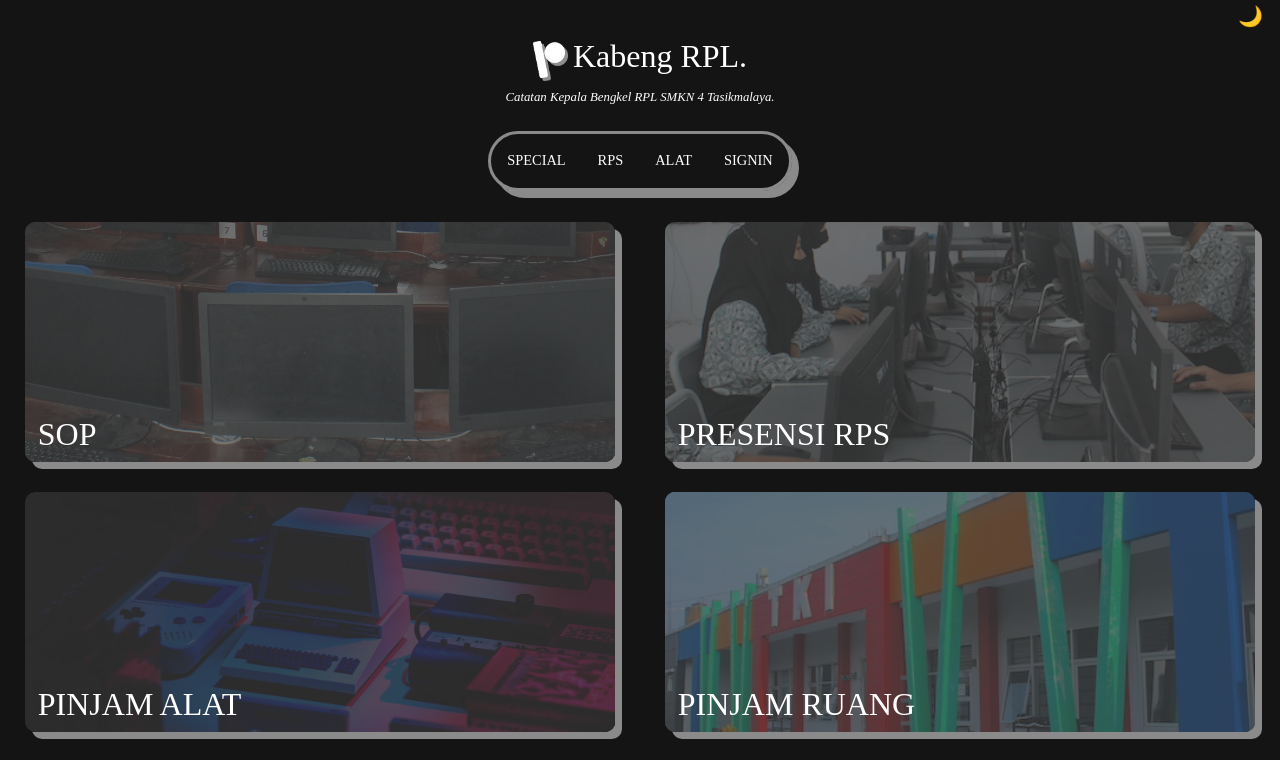
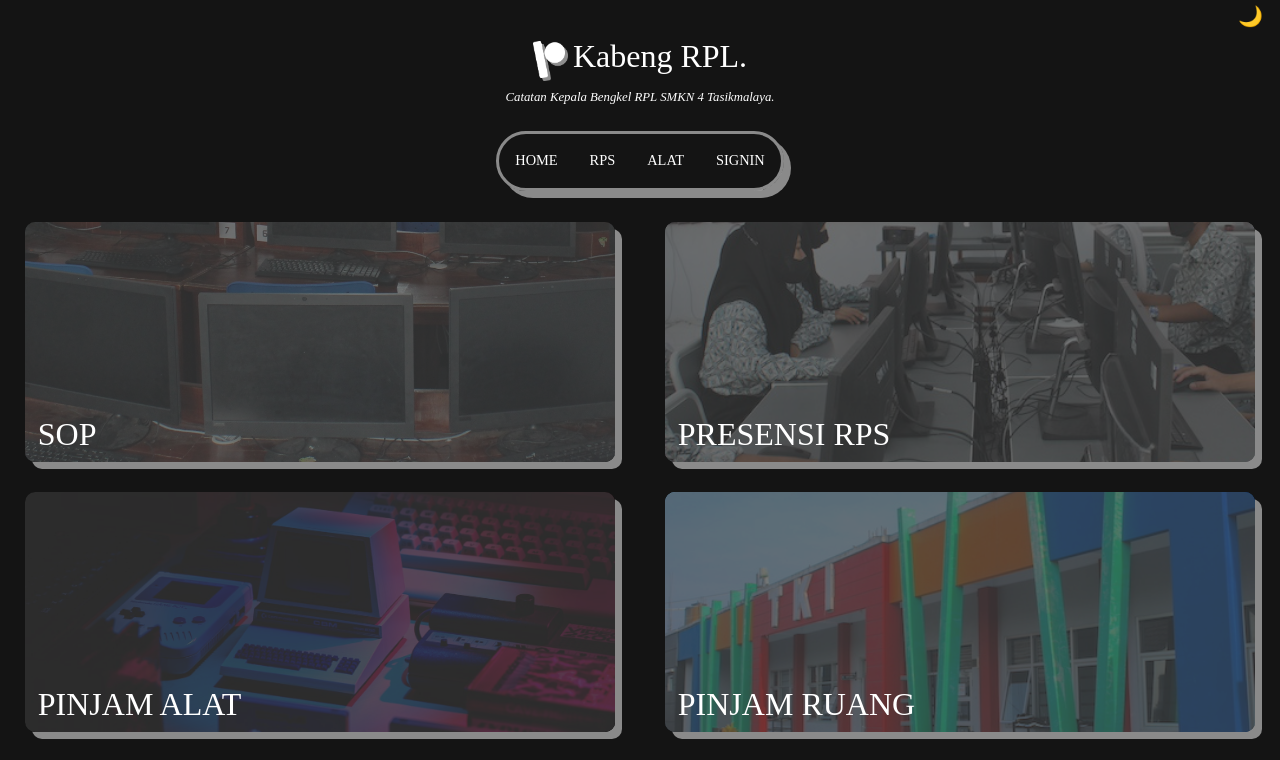
Before and after one commit to HilmiZul/kabengrpl, a Nuxt app: page / in a window 1280 px wide. Shown: the top 760 px of the page. Built offline with nearby package versions, Linux system fonts and the light colour scheme; no server answers; the database is empty; a web font is replaced by a local one.

Commit message:
rename SPECIAL to HOME nav

```diff
--- a/components/Nav.vue
+++ b/components/Nav.vue
@@ -3,7 +3,7 @@
     <div class="row justify-content-center">
       <div class="col-auto">
         <nav class="nav justify-content-center pt-3 pb-3 mb-4 proto rounded-pill">
-          <nuxt-link to="/" class="nav-link"><span class="nav-text">SPECIAL</span></nuxt-link>
+          <nuxt-link to="/" class="nav-link"><span class="nav-text">HOME</span></nuxt-link>
           <nuxt-link to="/rps" class="nav-link"><span class="nav-text">RPS</span></nuxt-link>
           <nuxt-link to="/inventory" class="nav-link"><span class="nav-text">ALAT</span></nuxt-link>
           <!-- <nuxt-link to="/inventory" class="nav-link">👨🏻‍🔧 <span class="nav-text">PERAWATAN</span></nuxt-link> -->
```
